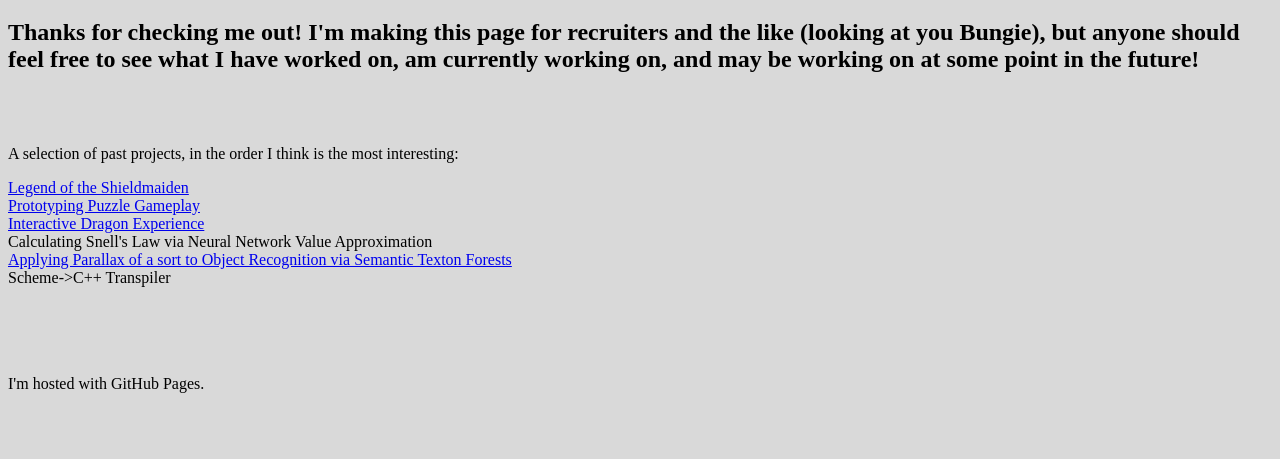
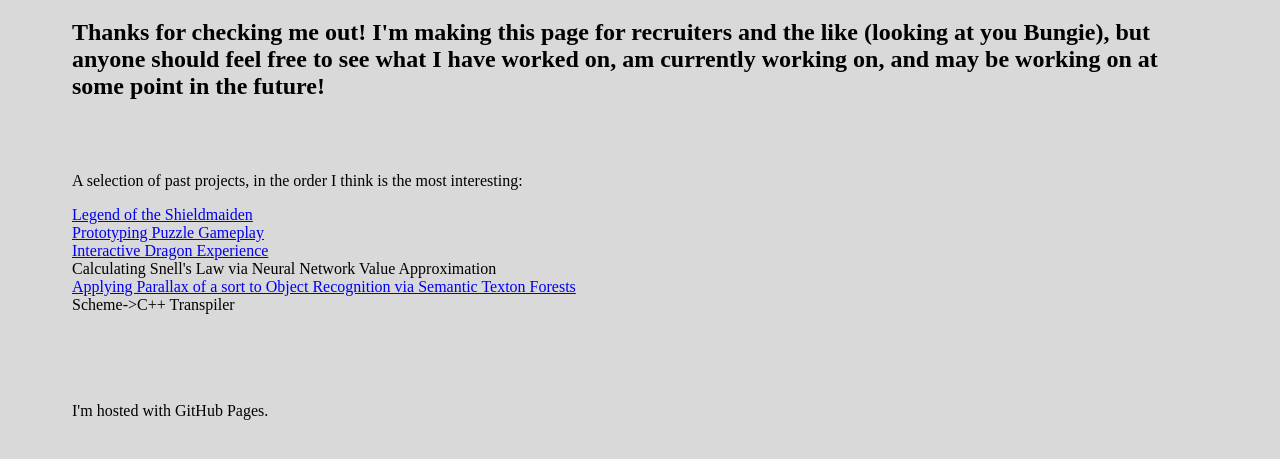
Before and after one commit to e102y/e102y.github.io, a plain HTML site: page index.html in a window 1280 px wide. Shown: the part 61-520 px from the top of the page. Drawn offline with Linux system fonts and the light colour scheme.

Commit message:
added some text padding

```diff
--- a/index.html
+++ b/index.html
@@ -3,8 +3,8 @@
 <head>
   <title>Trent's Curated GitHub Page</title>
   <style>
-    body {background-color: #d9d9d9;}
-    h1 {text-align: center}
+    body {background-color: #d9d9d9; padding-left: 5%; padding-right: 5%;}
+    h1 {text-align: center;}
   </style>
 </head>
 <body>
```
